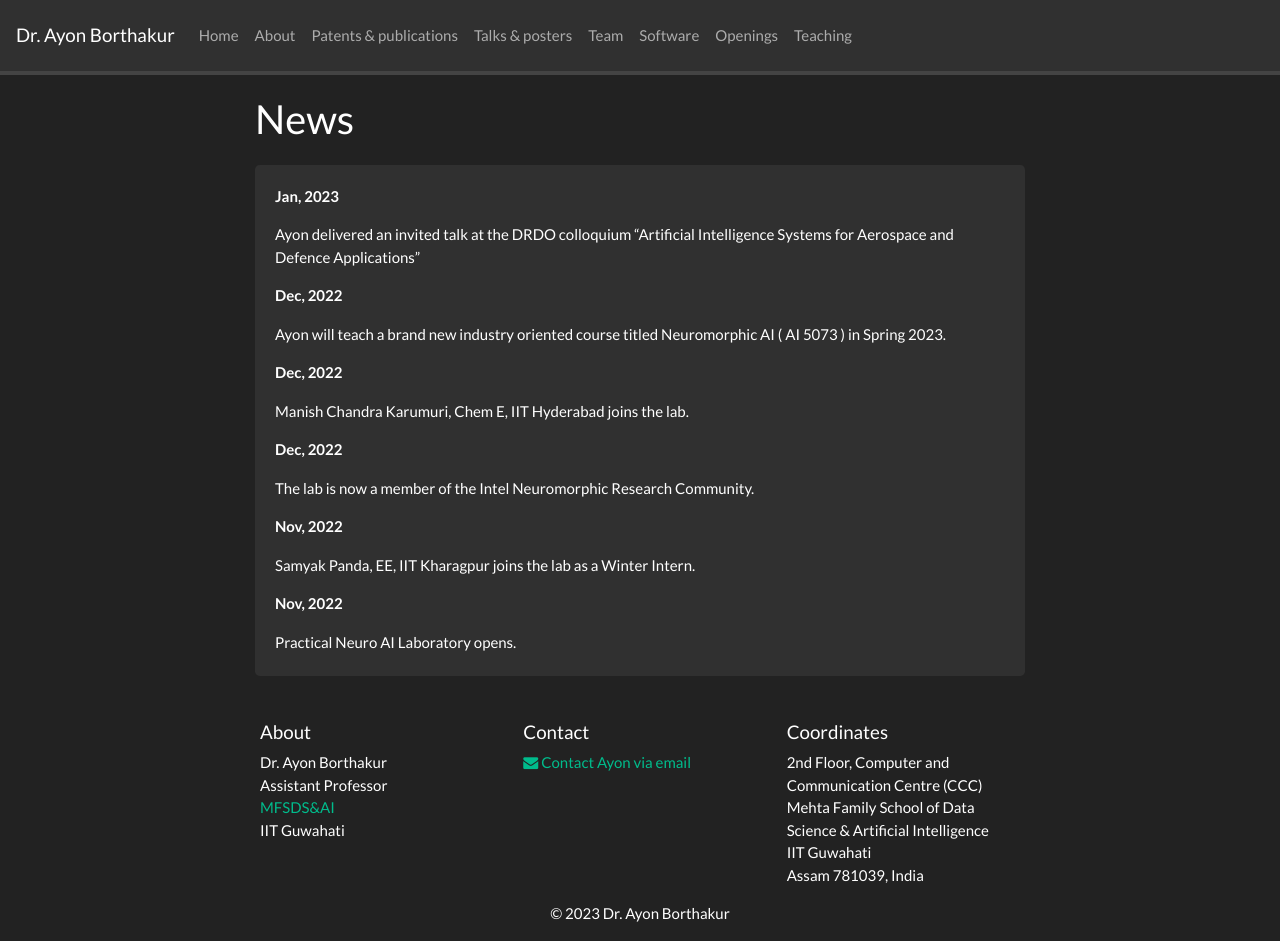
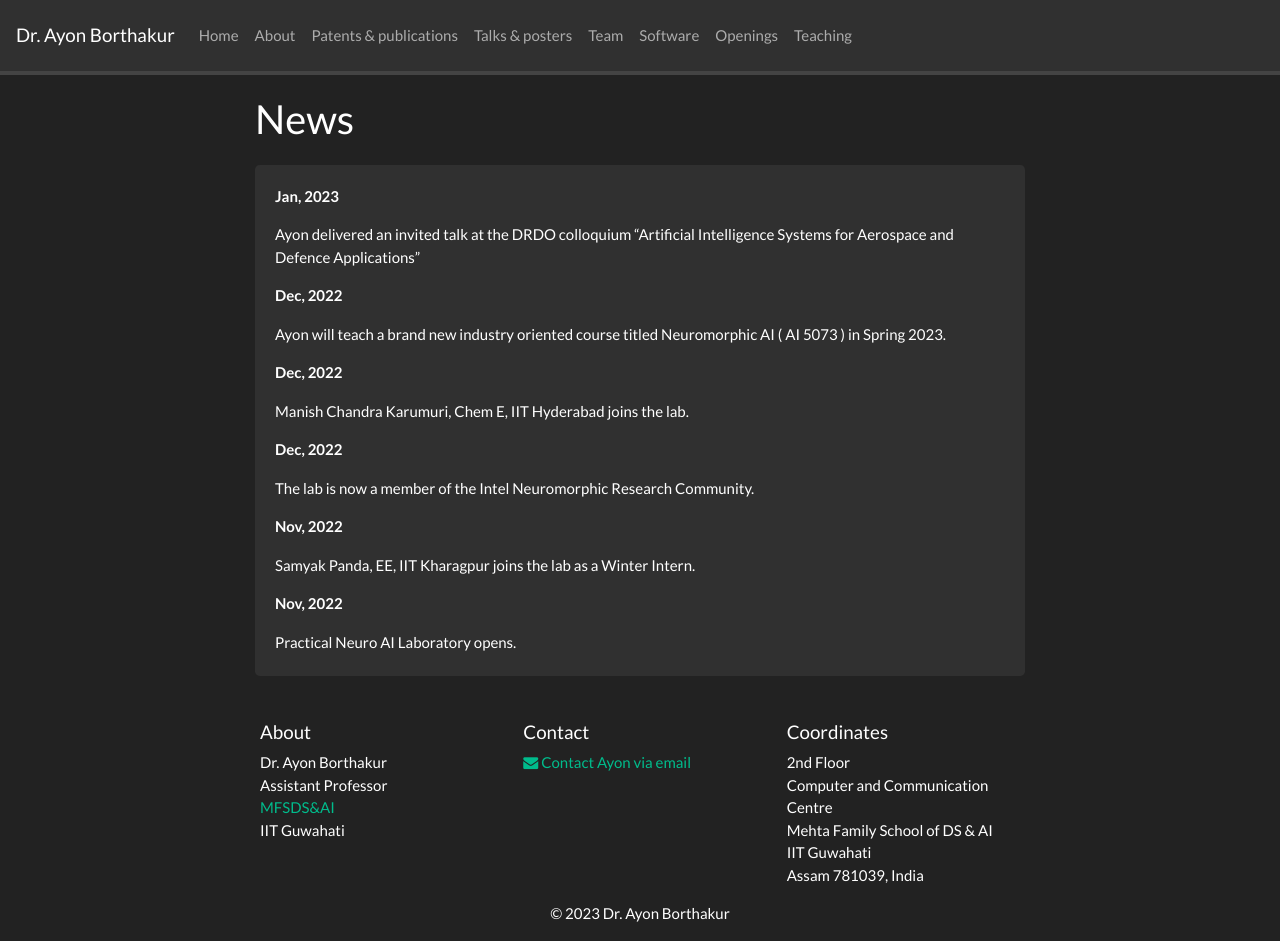
Before and after one commit to BorthakurAyon/borthakurayon.github.io, a Jekyll site: the page built from _pages/allnews.md, in a window 1280 px wide and 941 px high. Built offline with Jekyll 4.4.1, drawn with Linux system fonts in a browser that asks for light colours; nearby versions of some CDN libraries; a style sheet for code colours, icons or effects is not loaded.

Commit message:
Update _config.yml

```diff
--- a/_config.yml
+++ b/_config.yml
@@ -21,8 +21,9 @@ affiliation: >
     IIT Guwahati
 
 location: >
-  2nd Floor, Computer and Communication Centre (CCC) <br/>
-  Mehta Family School of Data Science & Artificial Intelligence <br/>
+  2nd Floor <br/>
+  Computer and Communication Centre <br/>
+  Mehta Family School of DS & AI <br/>
   IIT Guwahati <br/>
   Assam 781039, India
 
```
